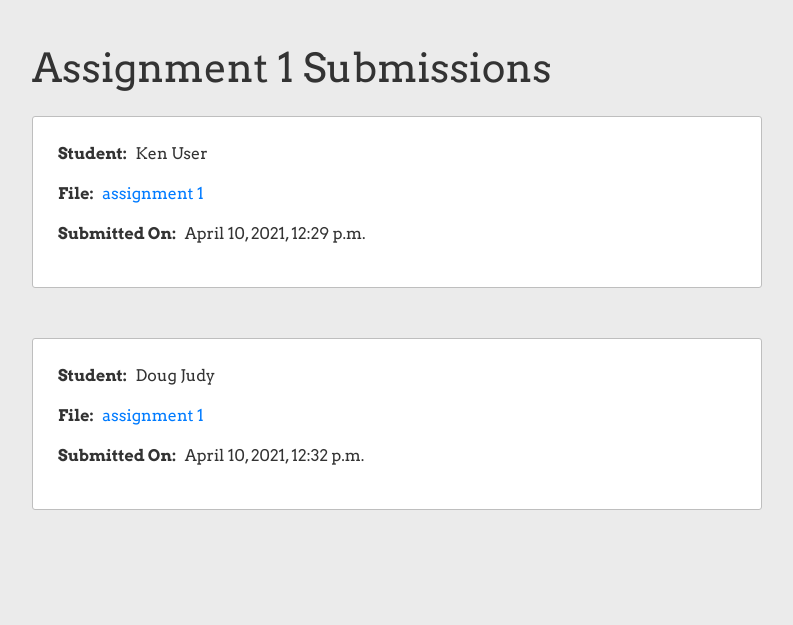
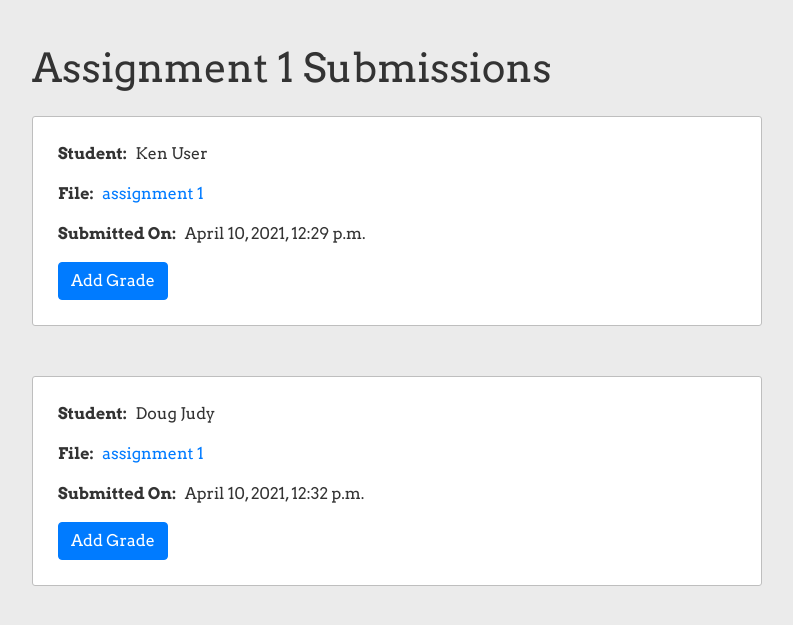
Before and after one commit to JacobCuke/SchoolManagement, a Django app: page /course/1/assignments/4/submissions/ in a window 1280 px wide. Shown: the part 56-681 px from the top of the page, without its empty margins (53-846 px from the left). Run offline with Django 3.2, Linux system fonts and the light colour scheme; a user stored in the database is signed in; data comes from the database, SQL or seed files in the repository; both versions use the stored data as it was after the commit; some libraries are stand-ins or nearby versions.

Commit message:
Show student grade/feedback on submission list

```diff
--- a/school/templates/school/submission.html
+++ b/school/templates/school/submission.html
@@ -23,12 +23,23 @@
                 <span class="data-title">Submitted On:</span>
                 <span class="data-content">{{submission.submission_time}}</span>
             </p>
-            {% if user.instructor %}
-                {% if not submission.feedback %}
-                <a class="btn btn-primary" href="{% url 'update-feedback' view.kwargs.course_id submission.assignment.id submission.id %}">Add Feedback</a>
-                    {% else %}
-                    <a class="btn btn-primary" href="{% url 'update-feedback' view.kwargs.course_id submission.assignment.id submission.id %}">Update Feedback</a>
-                {% endif %}
+            {% if submission.grade_report %}
+            <p>
+                <span class="data-title">Grade:</span>
+                <span class="data-content">{{ submission.grade_report }}</span>
+            </p>
+            {% endif %}
+            {% if submission.feedback %}
+            <p>
+                <span class="data-title">Feedback:</span>
+                <span class="data-content">{{ submission.feedback }}</span>
+            </p>
+            {% endif %}
+
+            {% if not submission.grade_report %}
+                <a class="btn btn-primary" href="{% url 'update-feedback' view.kwargs.course_id submission.assignment.id submission.id %}">Add Grade</a>
+            {% else %}
+                <a class="btn btn-primary" href="{% url 'update-feedback' view.kwargs.course_id submission.assignment.id submission.id %}">Update Grade</a>
             {% endif %}
         </article>
         {% endfor %}
```
Also changed, not shown: db.sqlite3.
